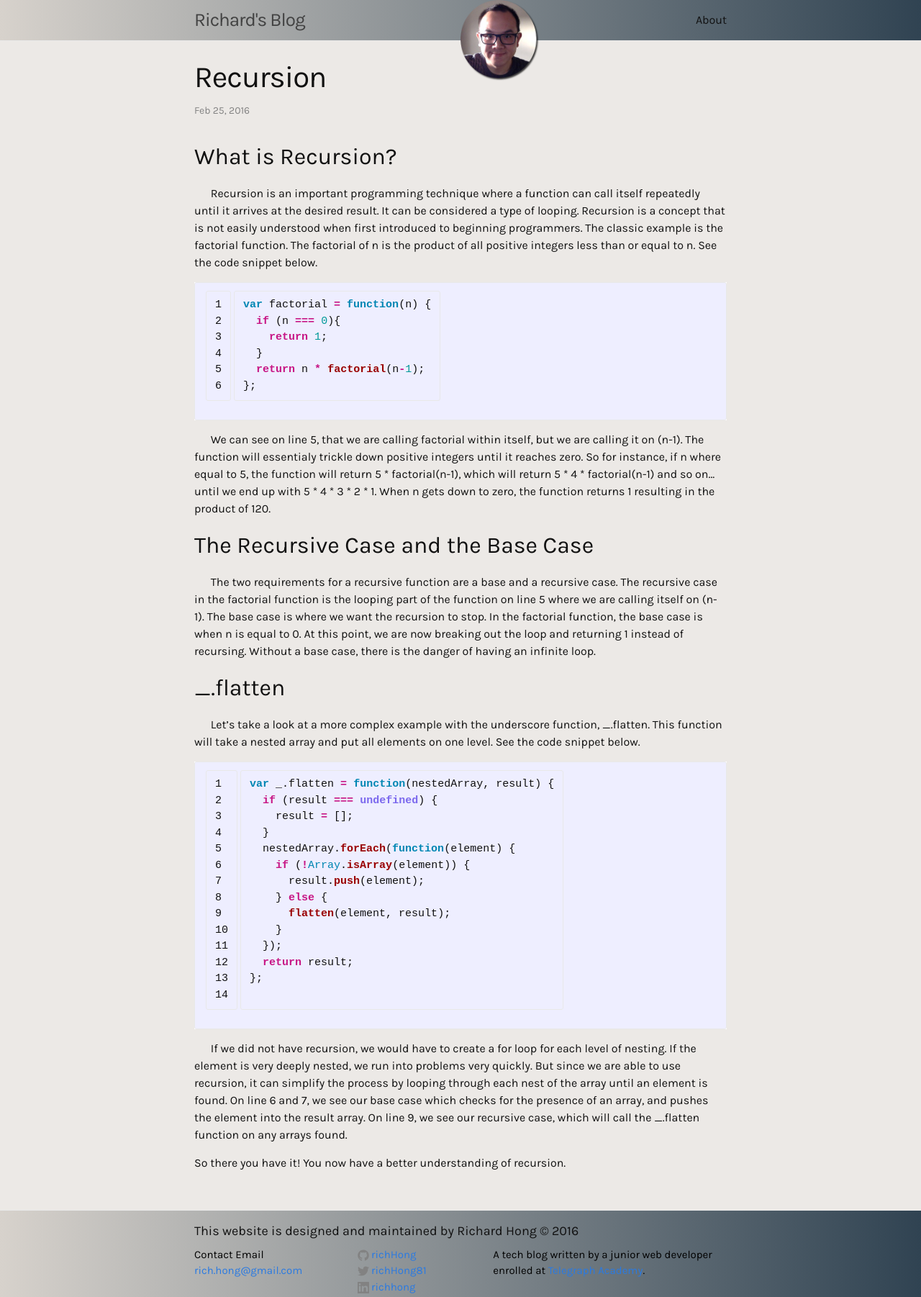
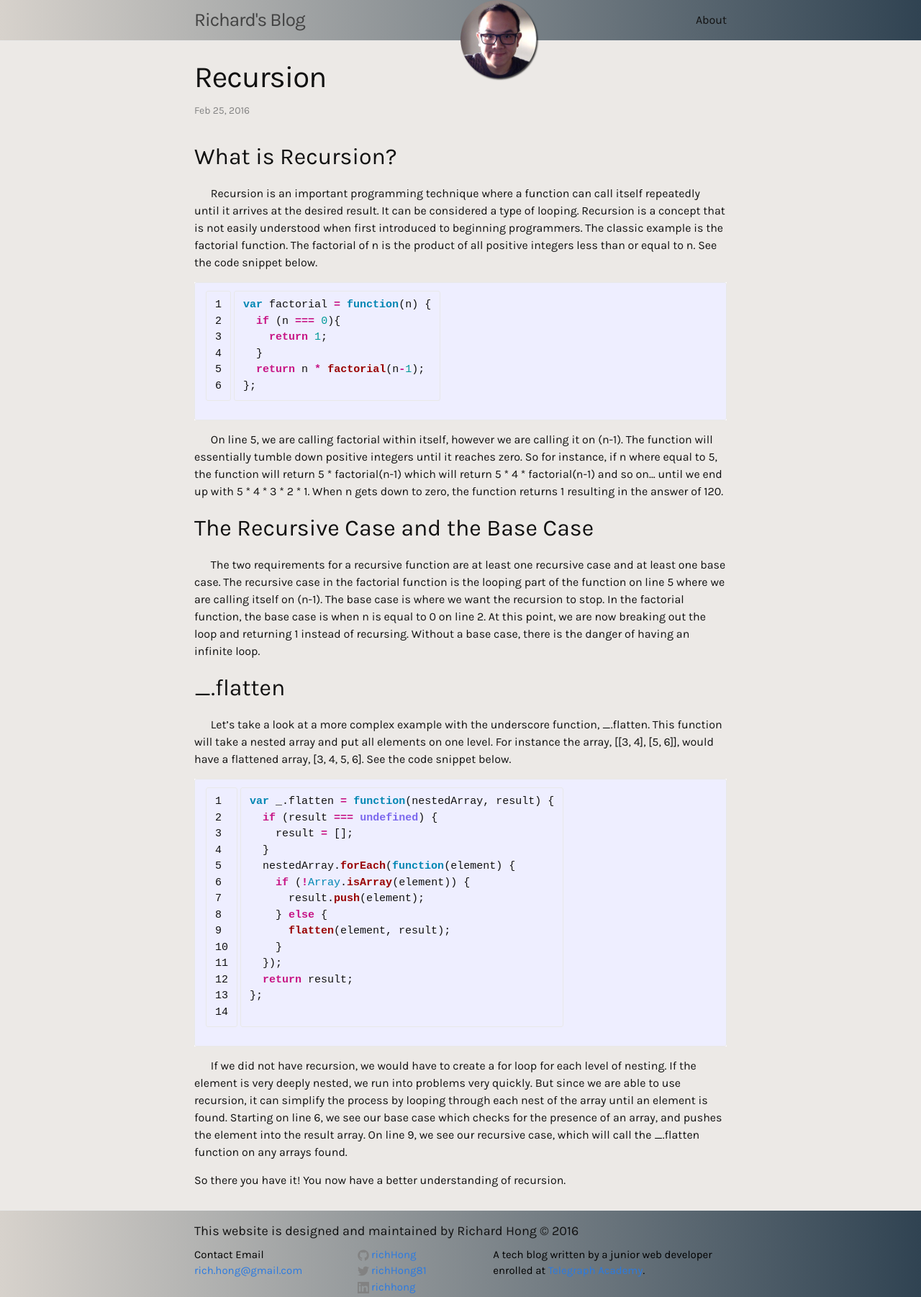
Before and after one commit to richHong/richHong.github.io, a Jekyll site: the page built from _posts/2016-02-25-recursion.md, in a window 1280 px wide. Shown: the whole page at 72% size. Built offline with Jekyll 4.4.1, drawn with Linux system fonts in a browser that asks for light colours; comment, search, counter and statistics services are not loaded.

Commit message:
recursion edits

```diff
--- a/_posts/2016-02-25-recursion.md
+++ b/_posts/2016-02-25-recursion.md
@@ -18,15 +18,15 @@ var factorial = function(n) {
 };
 {% endhighlight %}
 
-&nbsp;&nbsp;&nbsp;&nbsp;&nbsp;&nbsp;We can see on line 5, that we are calling factorial within itself, but we are calling it on (n-1). The function will essentialy trickle down positive integers until it reaches zero. So for instance, if n where equal to 5, the function will return 5 * factorial(n-1), which will return 5 * 4 * factorial(n-1) and so on... until we end up with 5 * 4 * 3 * 2 * 1. When n gets down to zero, the function returns 1 resulting in the product of 120.
+&nbsp;&nbsp;&nbsp;&nbsp;&nbsp;&nbsp;On line 5, we are calling factorial within itself, however we are calling it on (n-1). The function will essentially tumble down positive integers until it reaches zero. So for instance, if n where equal to 5, the function will return 5 * factorial(n-1) which will return 5 * 4 * factorial(n-1) and so on... until we end up with 5 * 4 * 3 * 2 * 1. When n gets down to zero, the function returns 1 resulting in the answer of 120.
 
 The Recursive Case and the Base Case
 ---
-&nbsp;&nbsp;&nbsp;&nbsp;&nbsp;&nbsp;The two requirements for a recursive function are a base and a recursive case. The recursive case in the factorial function is the looping part of the function on line 5 where we are calling itself on (n-1). The base case is where we want the recursion to stop. In the factorial function, the base case is when n is equal to 0. At this point, we are now breaking out the loop and returning 1 instead of recursing. Without a base case, there is the danger of having an infinite loop.
+&nbsp;&nbsp;&nbsp;&nbsp;&nbsp;&nbsp;The two requirements for a recursive function are at least one recursive case and at least one base case. The recursive case in the factorial function is the looping part of the function on line 5 where we are calling itself on (n-1). The base case is where we want the recursion to stop. In the factorial function, the base case is when n is equal to 0 on line 2. At this point, we are now breaking out the loop and returning 1 instead of recursing. Without a base case, there is the danger of having an infinite loop.
 
 _.flatten
 ---
-&nbsp;&nbsp;&nbsp;&nbsp;&nbsp;&nbsp;Let's take a look at a more complex example with the underscore function, _.flatten. This function will take a nested array and put all elements on one level. See the code snippet below.
+&nbsp;&nbsp;&nbsp;&nbsp;&nbsp;&nbsp;Let's take a look at a more complex example with the underscore function, _.flatten. This function will take a nested array and put all elements on one level. For instance the array, [[3, 4], [5, 6]], would have a flattened array, [3, 4, 5, 6]. See the code snippet below.
 
 {% highlight javascript linenos %}
 var _.flatten = function(nestedArray, result) {
@@ -44,6 +44,6 @@ var _.flatten = function(nestedArray, result) {
 };
   {% endhighlight %}
 
-&nbsp;&nbsp;&nbsp;&nbsp;&nbsp;&nbsp;If we did not have recursion, we would have to create a for loop for each level of nesting. If the element is very deeply nested, we run into problems very quickly. But since we are able to use recursion, it can simplify the process by looping through each nest of the array until an element is found. On line 6 and 7, we see our base case which checks for the presence of an array, and pushes the element into the result array. On line 9, we see our recursive case, which will call the _.flatten function on any arrays found.
+&nbsp;&nbsp;&nbsp;&nbsp;&nbsp;&nbsp;If we did not have recursion, we would have to create a for loop for each level of nesting. If the element is very deeply nested, we run into problems very quickly. But since we are able to use recursion, it can simplify the process by looping through each nest of the array until an element is found. Starting on line 6, we see our base case which checks for the presence of an array, and pushes the element into the result array. On line 9, we see our recursive case, which will call the _.flatten function on any arrays found.
 
 So there you have it! You now have a better understanding of recursion.
```
